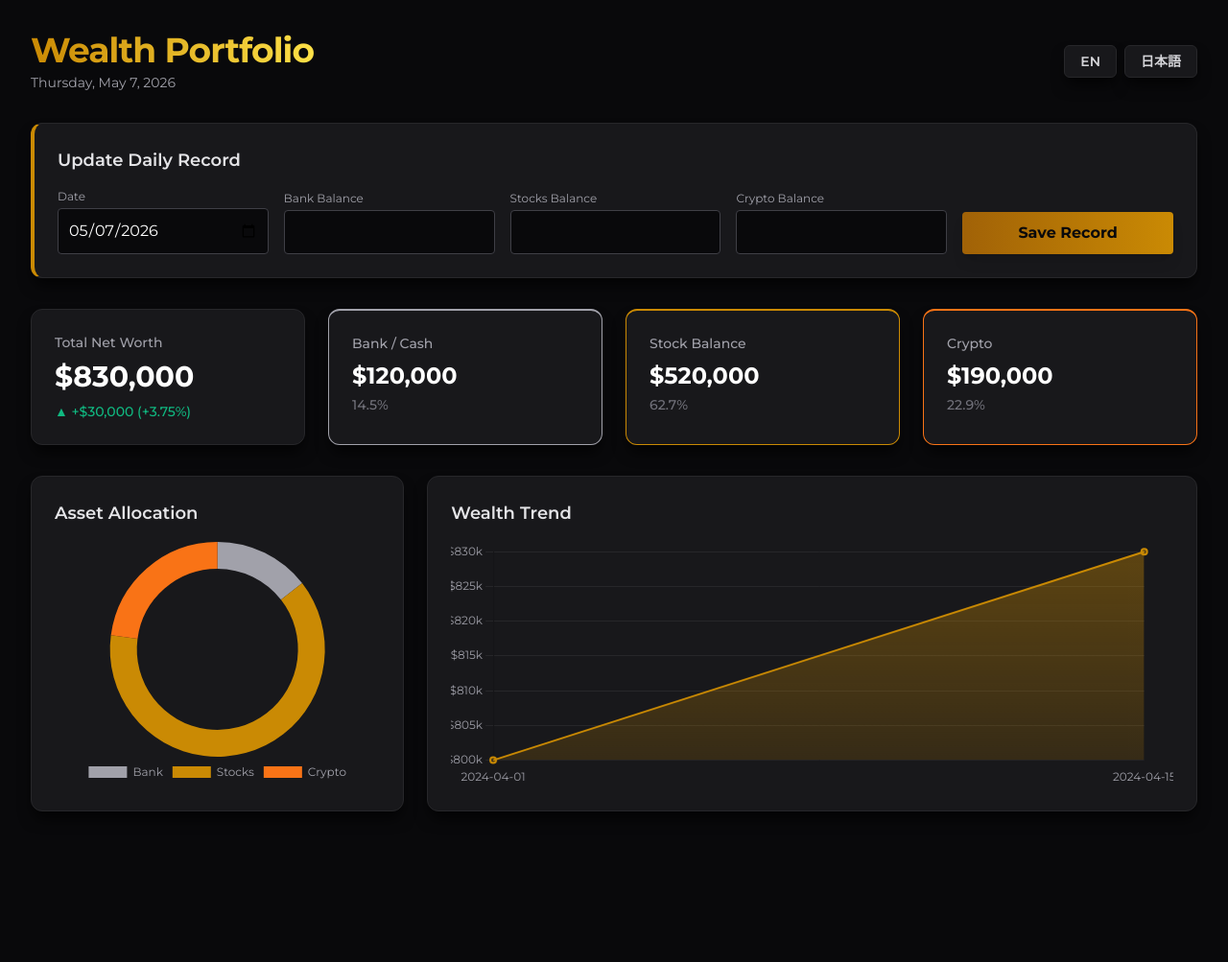
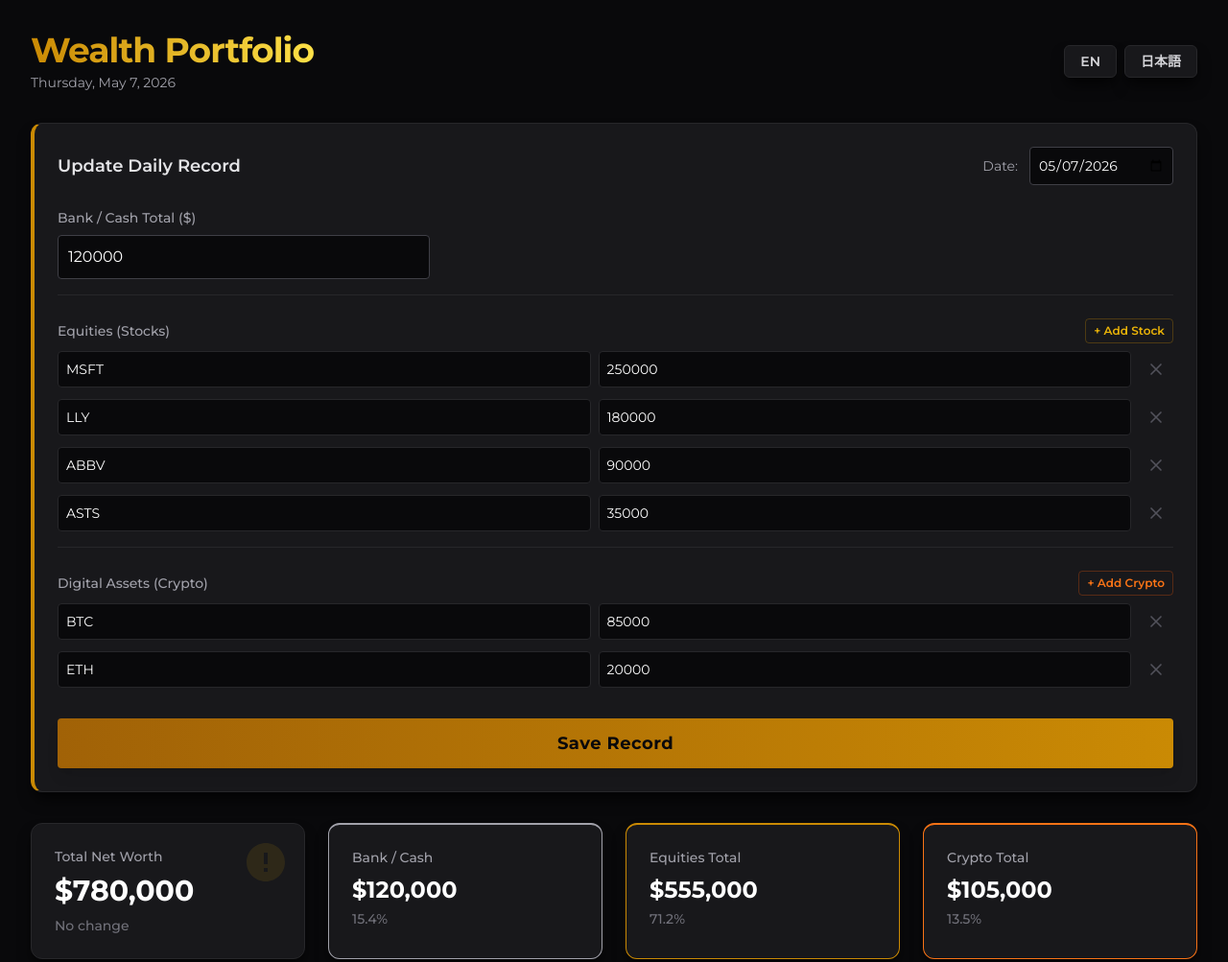
Before and after one commit to FeruYuki-sudo/yuki-s-portfolio, a plain HTML site: page index.html in a window 1280 px wide. Shown: the top 1003 px of the page at 96% size. Before the commit the page ends 910 px from the top, so only its background shows below. Drawn offline with nearby package versions, Linux system fonts and the light colour scheme.

Commit message:
Update index.html

```diff
--- a/index.html
+++ b/index.html
@@ -13,7 +13,7 @@
     <style>
         body {
             font-family: 'Montserrat', sans-serif;
-            background-color: #09090b; /* Zinc 950 - โทนดำสนิท ไม่มีอมน้ำเงิน */
+            background-color: #09090b; /* Zinc 950 */
             color: #f4f4f5;
         }
         .glass-card {
@@ -21,6 +21,11 @@
             border: 1px solid #27272a; /* Zinc 800 */
             box-shadow: 0 10px 15px -3px rgba(0, 0, 0, 0.7);
         }
+        /* Custom Scrollbar for sleek look */
+        ::-webkit-scrollbar { width: 6px; height: 6px; }
+        ::-webkit-scrollbar-track { background: #09090b; }
+        ::-webkit-scrollbar-thumb { background: #3f3f46; border-radius: 4px; }
+        ::-webkit-scrollbar-thumb:hover { background: #ca8a04; }
     </style>
 </head>
 <body class="min-h-screen p-4 md:p-8">
@@ -37,61 +42,71 @@
         </div>
     </header>
 
-    <!-- Daily Data Input Section -->
+    <!-- Daily Data Input Section (Detailed) -->
     <div class="glass-card rounded-xl p-6 mb-8 border-l-4 border-l-yellow-600">
-        <h3 class="text-lg font-semibold mb-4 text-zinc-200" data-i18n="add_daily">Update Daily Record</h3>
-        <form id="daily-form" class="grid grid-cols-1 md:grid-cols-5 gap-4 items-end">
-            <div>
-                <label class="block text-xs text-zinc-400 mb-1" data-i18n="date_label">Date</label>
-                <input type="date" id="input-date" required class="w-full bg-zinc-950 border border-zinc-700 text-white p-2.5 rounded focus:outline-none focus:border-yellow-500">
+        <div class="flex justify-between items-center mb-6">
+            <h3 class="text-lg font-semibold text-zinc-200" data-i18n="add_daily">Update Daily Record</h3>
+            <div class="flex items-center gap-3">
+                <label class="text-sm text-zinc-400" data-i18n="date_label">Date:</label>
+                <input type="date" id="input-date" required class="bg-zinc-950 border border-zinc-700 text-white p-2 rounded text-sm focus:outline-none focus:border-yellow-500">
             </div>
-            <div>
-                <label class="block text-xs text-zinc-400 mb-1" data-i18n="bank_label">Bank Balance</label>
-                <input type="number" id="input-bank" required class="w-full bg-zinc-950 border border-zinc-700 text-white p-2.5 rounded focus:outline-none focus:border-yellow-500">
+        </div>
+
+        <form id="daily-form">
+            <!-- Bank Section -->
+            <div class="mb-6 pb-4 border-b border-zinc-800">
+                <label class="block text-sm font-medium text-zinc-400 mb-2" data-i18n="bank_label">Bank / Cash Total ($)</label>
+                <input type="number" id="input-bank" required class="w-full md:w-1/3 bg-zinc-950 border border-zinc-700 text-white p-2.5 rounded focus:outline-none focus:border-zinc-500">
             </div>
-            <div>
-                <label class="block text-xs text-zinc-400 mb-1" data-i18n="stocks_label">Stocks Balance</label>
-                <input type="number" id="input-stocks" required class="w-full bg-zinc-950 border border-zinc-700 text-white p-2.5 rounded focus:outline-none focus:border-yellow-500">
+
+            <!-- Stocks Section -->
+            <div class="mb-6 pb-4 border-b border-zinc-800">
+                <div class="flex justify-between items-center mb-2">
+                    <label class="block text-sm font-medium text-zinc-400" data-i18n="stocks_label">Equities (Stocks)</label>
+                    <button type="button" onclick="addAssetRow('stock')" class="text-xs font-semibold text-yellow-500 hover:text-yellow-400 border border-yellow-600/30 px-2 py-1 rounded transition">+ Add Stock</button>
+                </div>
+                <div id="stock-container" class="space-y-3"></div>
             </div>
-            <div>
-                <label class="block text-xs text-zinc-400 mb-1" data-i18n="crypto_label">Crypto Balance</label>
-                <input type="number" id="input-crypto" required class="w-full bg-zinc-950 border border-zinc-700 text-white p-2.5 rounded focus:outline-none focus:border-yellow-500">
+
+            <!-- Crypto Section -->
+            <div class="mb-8">
+                <div class="flex justify-between items-center mb-2">
+                    <label class="block text-sm font-medium text-zinc-400" data-i18n="crypto_label">Digital Assets (Crypto)</label>
+                    <button type="button" onclick="addAssetRow('crypto')" class="text-xs font-semibold text-orange-500 hover:text-orange-400 border border-orange-600/30 px-2 py-1 rounded transition">+ Add Crypto</button>
+                </div>
+                <div id="crypto-container" class="space-y-3"></div>
             </div>
-            <div>
-                <button type="submit" class="w-full px-4 py-2.5 bg-gradient-to-r from-yellow-700 to-yellow-600 hover:from-yellow-600 hover:to-yellow-500 text-zinc-950 font-bold rounded transition shadow-lg" data-i18n="save_btn">Save Record</button>
-            </div>
+
+            <button type="submit" class="w-full px-4 py-3 bg-gradient-to-r from-yellow-700 to-yellow-600 hover:from-yellow-600 hover:to-yellow-500 text-zinc-950 font-bold rounded transition shadow-lg text-lg tracking-wide" data-i18n="save_btn">Save Record</button>
         </form>
     </div>
 
     <!-- Top Summary Cards -->
     <div class="grid grid-cols-1 md:grid-cols-4 gap-6 mb-8">
-        <!-- Total -->
-        <div class="glass-card rounded-xl p-6">
+        <div class="glass-card rounded-xl p-6 relative overflow-hidden">
+            <div class="absolute top-0 right-0 p-4 opacity-10 text-yellow-500"><svg class="w-12 h-12" fill="currentColor" viewBox="0 0 24 24"><path d="M12 2C6.48 2 2 6.48 2 12s4.48 10 10 10 10-4.48 10-10S17.52 2 12 2zm1 15h-2v-2h2v2zm0-4h-2V7h2v6z"/></svg></div>
             <h3 class="text-zinc-400 text-sm font-medium mb-2" data-i18n="total_net">Total Net Worth</h3>
             <div class="text-3xl font-bold mb-1 text-white" id="val-total">$0</div>
             <div id="change-total" class="text-sm font-medium mt-2">--</div>
         </div>
-        <!-- Bank -->
         <div class="glass-card rounded-xl p-6 border-t-2 border-zinc-400">
             <h3 class="text-zinc-400 text-sm font-medium mb-2" data-i18n="bank">Bank / Cash</h3>
             <div class="text-2xl font-bold mb-1 text-white" id="val-bank">$0</div>
             <div class="text-zinc-500 text-sm font-medium" id="pct-bank">0%</div>
         </div>
-        <!-- Stocks -->
         <div class="glass-card rounded-xl p-6 border-t-2 border-yellow-600">
-            <h3 class="text-zinc-400 text-sm font-medium mb-2" data-i18n="stocks">Stock Balance</h3>
+            <h3 class="text-zinc-400 text-sm font-medium mb-2" data-i18n="stocks_sum">Equities Total</h3>
             <div class="text-2xl font-bold mb-1 text-white" id="val-stocks">$0</div>
             <div class="text-zinc-500 text-sm font-medium" id="pct-stocks">0%</div>
         </div>
-        <!-- Crypto -->
         <div class="glass-card rounded-xl p-6 border-t-2 border-orange-500">
-            <h3 class="text-zinc-400 text-sm font-medium mb-2" data-i18n="crypto">Crypto</h3>
+            <h3 class="text-zinc-400 text-sm font-medium mb-2" data-i18n="crypto_sum">Crypto Total</h3>
             <div class="text-2xl font-bold mb-1 text-white" id="val-crypto">$0</div>
             <div class="text-zinc-500 text-sm font-medium" id="pct-crypto">0%</div>
         </div>
     </div>
 
-    <!-- Charts Section -->
+    <!-- Charts & Holdings Section -->
     <div class="grid grid-cols-1 lg:grid-cols-3 gap-6 mb-8">
         <!-- Allocation Donut Chart -->
         <div class="glass-card rounded-xl p-6 lg:col-span-1 flex flex-col justify-center">
@@ -110,53 +125,106 @@
         </div>
     </div>
 
+    <!-- Detailed Holdings Table -->
+    <div class="glass-card rounded-xl p-6 overflow-x-auto mb-12">
+        <h3 class="text-lg font-semibold mb-4 text-zinc-200" data-i18n="holdings">Current Holdings Breakdown</h3>
+        <table class="w-full text-left border-collapse">
+            <thead>
+                <tr class="text-zinc-400 text-sm border-b border-zinc-800">
+                    <th class="pb-3 font-medium w-1/2">Asset Name</th>
+                    <th class="pb-3 font-medium">Type</th>
+                    <th class="pb-3 font-medium text-right">Value ($)</th>
+                </tr>
+            </thead>
+            <tbody id="holdings-table-body" class="text-sm">
+                <!-- Data will be injected here -->
+            </tbody>
+        </table>
+    </div>
+
     <script>
         // --- 1. Initial Setup & Data Management ---
-        // ตั้งค่าวันที่ปัจจุบันให้ Form
         document.getElementById('input-date').valueAsDate = new Date();
         document.getElementById('current-date').innerText = new Date().toLocaleDateString('en-US', { weekday: 'long', year: 'numeric', month: 'long', day: 'numeric' });
 
-        // โหลดข้อมูลจาก LocalStorage ถ้าไม่มีให้ใช้ข้อมูลตัวอย่าง
-        let historyData = JSON.parse(localStorage.getItem('wealthHistory')) || [
-            { date: '2024-04-01', bank: 100000, stocks: 500000, crypto: 200000 },
-            { date: '2024-04-15', bank: 120000, stocks: 520000, crypto: 190000 }
+        // Load data V2 format
+        let historyData = JSON.parse(localStorage.getItem('wealthHistoryV2')) || [
+            {
+                date: '2026-04-30',
+                bank: 120000,
+                stocks: [{name: 'MSFT', value: 250000}, {name: 'LLY', value: 180000}, {name: 'ABBV', value: 90000}, {name: 'ASTS', value: 35000}],
+                crypto: [{name: 'BTC', value: 85000}, {name: 'ETH', value: 20000}]
+            }
         ];
 
         let donutChartInstance = null;
         let lineChartInstance = null;
-        Chart.defaults.color = '#a1a1aa'; // Zinc 400
+        Chart.defaults.color = '#a1a1aa';
         Chart.defaults.font.family = 'Montserrat';
 
-        // --- 2. Update UI Functions ---
-        function formatMoney(num) {
-            return '$' + num.toLocaleString('en-US');
+        // --- 2. Dynamic Input Generation ---
+        function addAssetRow(type, name = '', value = '') {
+            const container = document.getElementById(`${type}-container`);
+            const row = document.createElement('div');
+            row.className = `flex gap-2 items-center ${type}-row`;
+
+            row.innerHTML = `
+                <input type="text" placeholder="Name (e.g. AAPL)" value="${name}" required class="asset-name w-1/2 bg-zinc-950 border border-zinc-800 text-white p-2 rounded text-sm focus:outline-none focus:border-zinc-500">
+                <input type="number" placeholder="Amount" value="${value || ''}" required class="asset-value w-1/2 bg-zinc-950 border border-zinc-800 text-white p-2 rounded text-sm focus:outline-none focus:border-zinc-500">
+                <button type="button" onclick="this.parentElement.remove()" class="text-zinc-600 hover:text-red-500 px-2 py-2 transition">
+                    <svg class="w-5 h-5" fill="none" stroke="currentColor" viewBox="0 0 24 24"><path stroke-linecap="round" stroke-linejoin="round" stroke-width="2" d="M6 18L18 6M6 6l12 12"></path></svg>
+                </button>
+            `;
+            container.appendChild(row);
+        }
+
+        function loadFormWithLatestData() {
+            const latest = historyData[historyData.length - 1];
+            document.getElementById('input-bank').value = latest.bank;
+
+            document.getElementById('stock-container').innerHTML = '';
+            latest.stocks.forEach(s => addAssetRow('stock', s.name, s.value));
+            if(latest.stocks.length === 0) addAssetRow('stock');
+
+            document.getElementById('crypto-container').innerHTML = '';
+            latest.crypto.forEach(c => addAssetRow('crypto', c.name, c.value));
+            if(latest.crypto.length === 0) addAssetRow('crypto');
+        }
+
+        // --- 3. UI and Charts Calculation ---
+        function formatMoney(num) { return '$' + num.toLocaleString('en-US'); }
+
+        function calculateSums(record) {
+            const bankSum = parseFloat(record.bank) || 0;
+            const stockSum = record.stocks.reduce((acc, curr) => acc + (parseFloat(curr.value) || 0), 0);
+            const cryptoSum = record.crypto.reduce((acc, curr) => acc + (parseFloat(curr.value) || 0), 0);
+            return { bank: bankSum, stocks: stockSum, crypto: cryptoSum, total: bankSum + stockSum + cryptoSum };
         }
 
         function updateDashboard() {
             if (historyData.length === 0) return;
-
-            // เรียงข้อมูลตามวันที่
             historyData.sort((a, b) => new Date(a.date) - new Date(b.date));
             const latest = historyData[historyData.length - 1];
             const previous = historyData.length > 1 ? historyData[historyData.length - 2] : latest;
 
-            const totalLatest = latest.bank + latest.stocks + latest.crypto;
-            const totalPrevious = previous.bank + previous.stocks + previous.crypto;
-            const diff = totalLatest - totalPrevious;
-            const diffPct = totalPrevious > 0 ? (diff / totalPrevious) * 100 : 0;
+            const sumsLatest = calculateSums(latest);
+            const sumsPrev = calculateSums(previous);
 
-            // อัปเดตตัวเลขในการ์ด
-            document.getElementById('val-total').innerText = formatMoney(totalLatest);
-            document.getElementById('val-bank').innerText = formatMoney(latest.bank);
-            document.getElementById('val-stocks').innerText = formatMoney(latest.stocks);
-            document.getElementById('val-crypto').innerText = formatMoney(latest.crypto);
+            const diff = sumsLatest.total - sumsPrev.total;
+            const diffPct = sumsPrev.total > 0 ? (diff / sumsPrev.total) * 100 : 0;
 
-            // อัปเดตเปอร์เซ็นต์สัดส่วน
-            document.getElementById('pct-bank').innerText = ((latest.bank / totalLatest) * 100).toFixed(1) + '%';
-            document.getElementById('pct-stocks').innerText = ((latest.stocks / totalLatest) * 100).toFixed(1) + '%';
-            document.getElementById('pct-crypto').innerText = ((latest.crypto / totalLatest) * 100).toFixed(1) + '%';
+            // Cards
+            document.getElementById('val-total').innerText = formatMoney(sumsLatest.total);
+            document.getElementById('val-bank').innerText = formatMoney(sumsLatest.bank);
+            document.getElementById('val-stocks').innerText = formatMoney(sumsLatest.stocks);
+            document.getElementById('val-crypto').innerText = formatMoney(sumsLatest.crypto);
 
-            // อัปเดตตัวเลขกำไร/ขาดทุน
+            if(sumsLatest.total > 0) {
+                document.getElementById('pct-bank').innerText = ((sumsLatest.bank / sumsLatest.total) * 100).toFixed(1) + '%';
+                document.getElementById('pct-stocks').innerText = ((sumsLatest.stocks / sumsLatest.total) * 100).toFixed(1) + '%';
+                document.getElementById('pct-crypto').innerText = ((sumsLatest.crypto / sumsLatest.total) * 100).toFixed(1) + '%';
+            }
+
             const changeEl = document.getElementById('change-total');
             if (diff > 0) {
                 changeEl.innerHTML = `<span class="text-emerald-500">▲ +${formatMoney(diff)} (+${diffPct.toFixed(2)}%)</span>`;
@@ -166,16 +234,36 @@
                 changeEl.innerHTML = `<span class="text-zinc-500">No change</span>`;
             }
 
-            updateCharts(latest);
+            updateCharts(sumsLatest);
+            updateHoldingsTable(latest);
         }
 
-        // --- 3. Charts Logic ---
-        function updateCharts(latestData) {
+        function updateHoldingsTable(latestData) {
+            const tbody = document.getElementById('holdings-table-body');
+            tbody.innerHTML = '';
+
+            // Combine and sort assets by value
+            let allAssets = [];
+            latestData.stocks.forEach(s => allAssets.push({...s, type: 'Stock', color: 'text-yellow-500'}));
+            latestData.crypto.forEach(c => allAssets.push({...c, type: 'Crypto', color: 'text-orange-500'}));
+
+            allAssets.sort((a, b) => b.value - a.value);
+
+            allAssets.forEach(asset => {
+                const tr = document.createElement('tr');
+                tr.className = 'border-b border-zinc-800/50 hover:bg-zinc-800/30 transition';
+                tr.innerHTML = `
+                    <td class="py-3 font-semibold text-zinc-200">${asset.name}</td>
+                    <td class="py-3 ${asset.color} font-medium text-xs tracking-wider uppercase">${asset.type}</td>
+                    <td class="py-3 text-right text-zinc-300 font-medium">${formatMoney(parseFloat(asset.value))}</td>
+                `;
+                tbody.appendChild(tr);
+            });
+        }
+
+        function updateCharts(sumsLatest) {
             const donutCtx = document.getElementById('allocationChart').getContext('2d');
             const lineCtx = document.getElementById('trendChart').getContext('2d');
-
-            // Data for Donut
-            const donutData = [latestData.bank, latestData.stocks, latestData.crypto];
 
             if (donutChartInstance) donutChartInstance.destroy();
             donutChartInstance = new Chart(donutCtx, {
@@ -183,23 +271,19 @@
                 data: {
                     labels: ['Bank', 'Stocks', 'Crypto'],
                     datasets: [{
-                        data: donutData,
-                        backgroundColor: ['#a1a1aa', '#ca8a04', '#f97316'], // Zinc, Yellow, Orange (No Blue)
+                        data: [sumsLatest.bank, sumsLatest.stocks, sumsLatest.crypto],
+                        backgroundColor: ['#a1a1aa', '#ca8a04', '#f97316'],
                         borderWidth: 0,
                     }]
                 },
-                options: {
-                    responsive: true, maintainAspectRatio: false, cutout: '75%',
-                    plugins: { legend: { position: 'bottom' } }
-                }
+                options: { responsive: true, maintainAspectRatio: false, cutout: '75%', plugins: { legend: { position: 'bottom' } } }
             });
 
-            // Data for Line Chart
             const dates = historyData.map(d => d.date);
-            const totals = historyData.map(d => d.bank + d.stocks + d.crypto);
+            const totals = historyData.map(d => calculateSums(d).total);
 
             let gradient = lineCtx.createLinearGradient(0, 0, 0, 400);
-            gradient.addColorStop(0, 'rgba(202, 138, 4, 0.4)'); // Yellow gradient
+            gradient.addColorStop(0, 'rgba(202, 138, 4, 0.4)');
             gradient.addColorStop(1, 'rgba(202, 138, 4, 0.0)');
 
             if (lineChartInstance) lineChartInstance.destroy();
@@ -208,23 +292,14 @@
                 data: {
                     labels: dates,
                     datasets: [{
-                        label: 'Net Worth',
-                        data: totals,
-                        borderColor: '#ca8a04', // Yellow 600
-                        backgroundColor: gradient,
+                        label: 'Net Worth', data: totals,
+                        borderColor: '#ca8a04', backgroundColor: gradient,
                         borderWidth: 2, fill: true, tension: 0.3, pointRadius: 3
                     }]
                 },
                 options: {
-                    responsive: true, maintainAspectRatio: false,
-                    plugins: { legend: { display: false } },
-                    scales: {
-                        x: { grid: { display: false } },
-                        y: {
-                            grid: { color: '#27272a' },
-                            ticks: { callback: function(value) { return '$' + value / 1000 + 'k'; } }
-                        }
-                    }
+                    responsive: true, maintainAspectRatio: false, plugins: { legend: { display: false } },
+                    scales: { x: { grid: { display: false } }, y: { grid: { color: '#27272a' }, ticks: { callback: function(value) { return '$' + value / 1000 + 'k'; } } } }
                 }
             });
         }
@@ -234,37 +309,36 @@
             e.preventDefault();
             const date = document.getElementById('input-date').value;
             const bank = parseFloat(document.getElementById('input-bank').value) || 0;
-            const stocks = parseFloat(document.getElementById('input-stocks').value) || 0;
-            const crypto = parseFloat(document.getElementById('input-crypto').value) || 0;
 
-            // ตรวจสอบว่ามีข้อมูลของวันนี้หรือยัง ถ้ามีให้อัปเดต ถ้าไม่มีให้เพิ่มใหม่
+            const stocks = [];
+            document.querySelectorAll('.stock-row').forEach(row => {
+                const name = row.querySelector('.asset-name').value;
+                const value = parseFloat(row.querySelector('.asset-value').value) || 0;
+                if(name) stocks.push({name, value});
+            });
+
+            const crypto = [];
+            document.querySelectorAll('.crypto-row').forEach(row => {
+                const name = row.querySelector('.asset-name').value;
+                const value = parseFloat(row.querySelector('.asset-value').value) || 0;
+                if(name) crypto.push({name, value});
+            });
+
+            const newData = { date, bank, stocks, crypto };
+
             const existingIndex = historyData.findIndex(d => d.date === date);
-            if (existingIndex >= 0) {
-                historyData[existingIndex] = { date, bank, stocks, crypto };
-            } else {
-                historyData.push({ date, bank, stocks, crypto });
-            }
+            if (existingIndex >= 0) { historyData[existingIndex] = newData; }
+            else { historyData.push(newData); }
 
-            // บันทึกลง Browser
-            localStorage.setItem('wealthHistory', JSON.stringify(historyData));
+            localStorage.setItem('wealthHistoryV2', JSON.stringify(historyData));
             updateDashboard();
             alert('Record saved successfully!');
         });
 
-        // --- 5. I18N (Language System) ---
+        // --- 5. Language ---
         const dictionary = {
-            en: {
-                title: "Wealth Portfolio", add_daily: "Update Daily Record",
-                date_label: "Date", bank_label: "Bank Balance", stocks_label: "Stocks Balance", crypto_label: "Crypto Balance", save_btn: "Save Record",
-                total_net: "Total Net Worth", bank: "Bank / Cash", stocks: "Stock Balance", crypto: "Crypto",
-                allocation: "Asset Allocation", trend: "Wealth Trend"
-            },
-            jp: {
-                title: "資産ポートフォリオ", add_daily: "日次記録の更新",
-                date_label: "日付", bank_label: "銀行残高", stocks_label: "株式残高", crypto_label: "暗号資産残高", save_btn: "記録を保存",
-                total_net: "純資産総額", bank: "銀行 / 現金", stocks: "株式残高", crypto: "暗号資産",
-                allocation: "資産配分", trend: "資産推移"
-            }
+            en: { title: "Wealth Portfolio", add_daily: "Update Daily Record", date_label: "Date:", bank_label: "Bank / Cash Total ($)", stocks_label: "Equities (Stocks)", crypto_label: "Digital Assets (Crypto)", save_btn: "Save Record", total_net: "Total Net Worth", bank: "Bank / Cash", stocks_sum: "Equities Total", crypto_sum: "Crypto Total", allocation: "Asset Allocation", trend: "Wealth Trend", holdings: "Current Holdings Breakdown" },
+            jp: { title: "資産ポートフォリオ", add_daily: "日次記録の更新", date_label: "日付:", bank_label: "銀行 / 現金残高 ($)", stocks_label: "株式", crypto_label: "暗号資産", save_btn: "記録を保存", total_net: "純資産総額", bank: "銀行 / 現金", stocks_sum: "株式合計", crypto_sum: "暗号資産合計", allocation: "資産配分", trend: "資産推移", holdings: "現在の保有資産内訳" }
         };
 
         function setLanguage(lang) {
@@ -274,7 +348,8 @@
             });
         }
 
-        // Initialize dashboard on load
+        // Boot
+        loadFormWithLatestData();
         updateDashboard();
     </script>
 </body>
```
